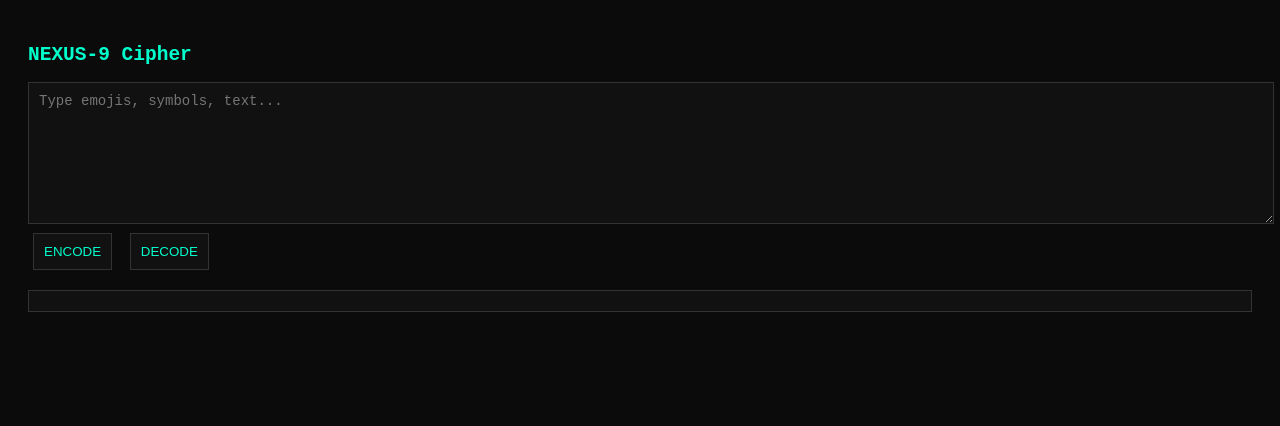
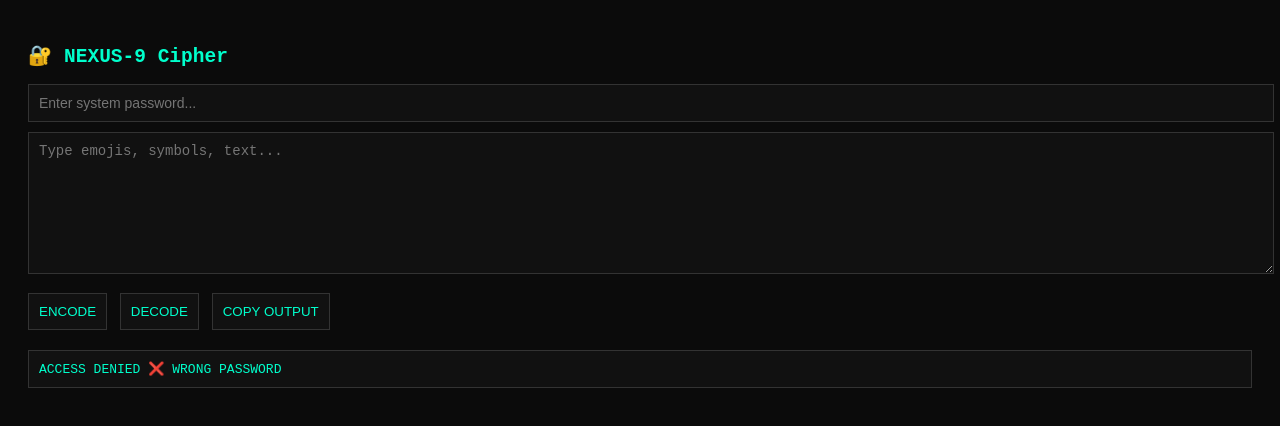
Before and after one commit to MurderCubeK59/nexus-9-cipher, a plain HTML site: page index.html in a window 1280 px wide. Both pictures are taken after a click on the button "ENCODE". Drawn offline with Linux system fonts and the light colour scheme.

Commit message:
Update index.html

```diff
--- a/index.html
+++ b/index.html
@@ -13,18 +13,22 @@ body {
     padding:20px;
 }
 
-textarea {
+textarea, input {
     width:100%;
-    height:120px;
     background:#111;
     color:#00ffcc;
     border:1px solid #333;
     padding:10px;
     font-size:14px;
+    margin-bottom:10px;
+}
+
+textarea {
+    height:120px;
 }
 
 button {
-    margin:5px;
+    margin:5px 5px 5px 0;
     padding:10px;
     background:#111;
     color:#00ffcc;
@@ -44,24 +48,39 @@ button {
 
 <body>
 
-<h2>NEXUS-9 Cipher</h2>
+<h2>🔐 NEXUS-9 Cipher</h2>
+
+<!-- PASSWORD FIELD -->
+<input type="password" id="pass" placeholder="Enter system password...">
 
 <textarea id="input" placeholder="Type emojis, symbols, text..."></textarea>
-<br>
 
 <button onclick="encode()">ENCODE</button>
 <button onclick="decode()">DECODE</button>
+<button onclick="copyOut()">COPY OUTPUT</button>
 
 <div id="out"></div>
 
 <script>
 
+const SYSTEM_PASSWORD = "nexus9"; // 🔐 change this
+
 const emojis = ["🔥","⚡","🧿","💠","🌀"];
+
+// ---------------- PASSWORD CHECK ----------------
+function checkPassword(){
+    let p = document.getElementById("pass").value;
+    if(p !== SYSTEM_PASSWORD){
+        document.getElementById("out").innerText = "ACCESS DENIED ❌ WRONG PASSWORD";
+        return false;
+    }
+    return true;
+}
 
 // 1 Unicode safe normalize
 const UNI6 = s => s.normalize("NFKC");
 
-// 2 UTF8 Base64 safe encode/decode
+// 2 Base64 UTF-8 safe
 function toBase64(str){
     return btoa(unescape(encodeURIComponent(str)));
 }
@@ -69,7 +88,7 @@ function fromBase64(str){
     return decodeURIComponent(escape(atob(str)));
 }
 
-// 3 Symbol shift (Unicode safe)
+// 3 Symbol shift
 function SSC6(str, enc=true){
     const key = 7;
     return [...str].map(c=>{
@@ -79,7 +98,7 @@ function SSC6(str, enc=true){
 }
 
 // 4 Block reverse
-function BRE6(str, enc=true){
+function BRE6(str){
     let size = 4;
     let out = "";
     for(let i=0;i<str.length;i+=size){
@@ -89,7 +108,7 @@ function BRE6(str, enc=true){
     return out;
 }
 
-// 5 Emoji injector
+// 5 Emoji injector (auto removable)
 function ENI6(str, enc=true){
     if(enc){
         let out = "";
@@ -108,18 +127,22 @@ function HMF6(str, enc=true){
     if(enc){
         return [...str].map(c=>c.codePointAt(0).toString(16)).join("-");
     } else {
-        return str.split("-").map(h=>String.fromCodePoint(parseInt(h,16))).join("");
+        return str.split("-")
+        .map(h=>String.fromCodePoint(parseInt(h,16)))
+        .join("");
     }
 }
 
 // ---------------- ENCODE ----------------
 function encode(){
+    if(!checkPassword()) return;
+
     let t = document.getElementById("input").value;
 
     let r = UNI6(t);
     r = toBase64(r);
     r = SSC6(r,true);
-    r = BRE6(r,true);
+    r = BRE6(r);
     r = ENI6(r,true);
     r = HMF6(r,true);
 
@@ -128,11 +151,13 @@ function encode(){
 
 // ---------------- DECODE ----------------
 function decode(){
+    if(!checkPassword()) return;
+
     let t = document.getElementById("input").value;
 
     let r = HMF6(t,false);
     r = ENI6(r,false);
-    r = BRE6(r,false);
+    r = BRE6(r);
     r = SSC6(r,false);
     r = fromBase64(r);
     r = UNI6(r);
@@ -140,6 +165,15 @@ function decode(){
     document.getElementById("out").innerText = r;
 }
 
+// ---------------- COPY OUTPUT ----------------
+function copyOut(){
+    let text = document.getElementById("out").innerText;
+
+    navigator.clipboard.writeText(text).then(()=>{
+        document.getElementById("out").innerText += "\n\nCOPIED ✔";
+    });
+}
+
 </script>
 
 </body>
```
